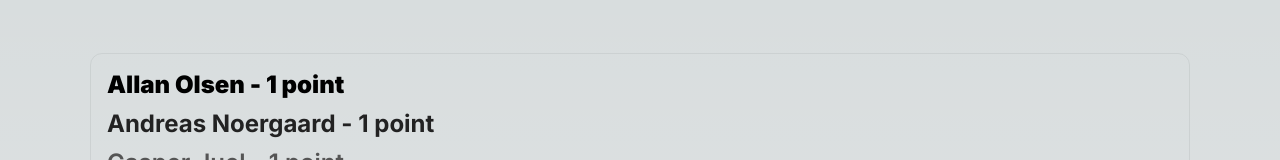
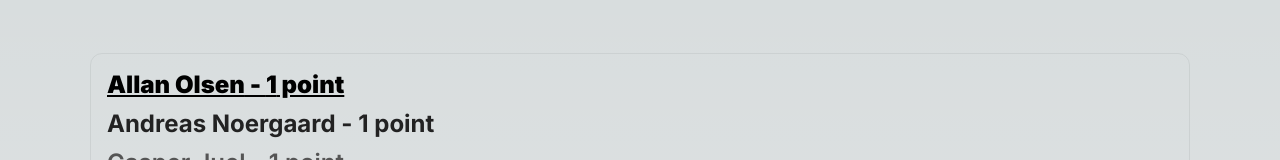
Before and after one commit to Casperjuel/euro24, a Next.js app: page / in a window 1280 px wide. In both pictures the pointer is over the link 225 px from the left and 226 px from the top of the page. Shown: the part 142-302 px from the top of the page. Built offline with nearby package versions, Linux system fonts and the light colour scheme.

Commit message:
fix darkmode

```diff
--- a/app/page.module.scss
+++ b/app/page.module.scss
@@ -5,6 +5,11 @@
   align-items: center;
   padding: 6rem;
   min-height: 100vh;
+  a {
+    &:hover {
+      text-decoration: underline;
+    }
+  }
 
   @media (max-width: 700px) {
     padding: 1rem;
```
